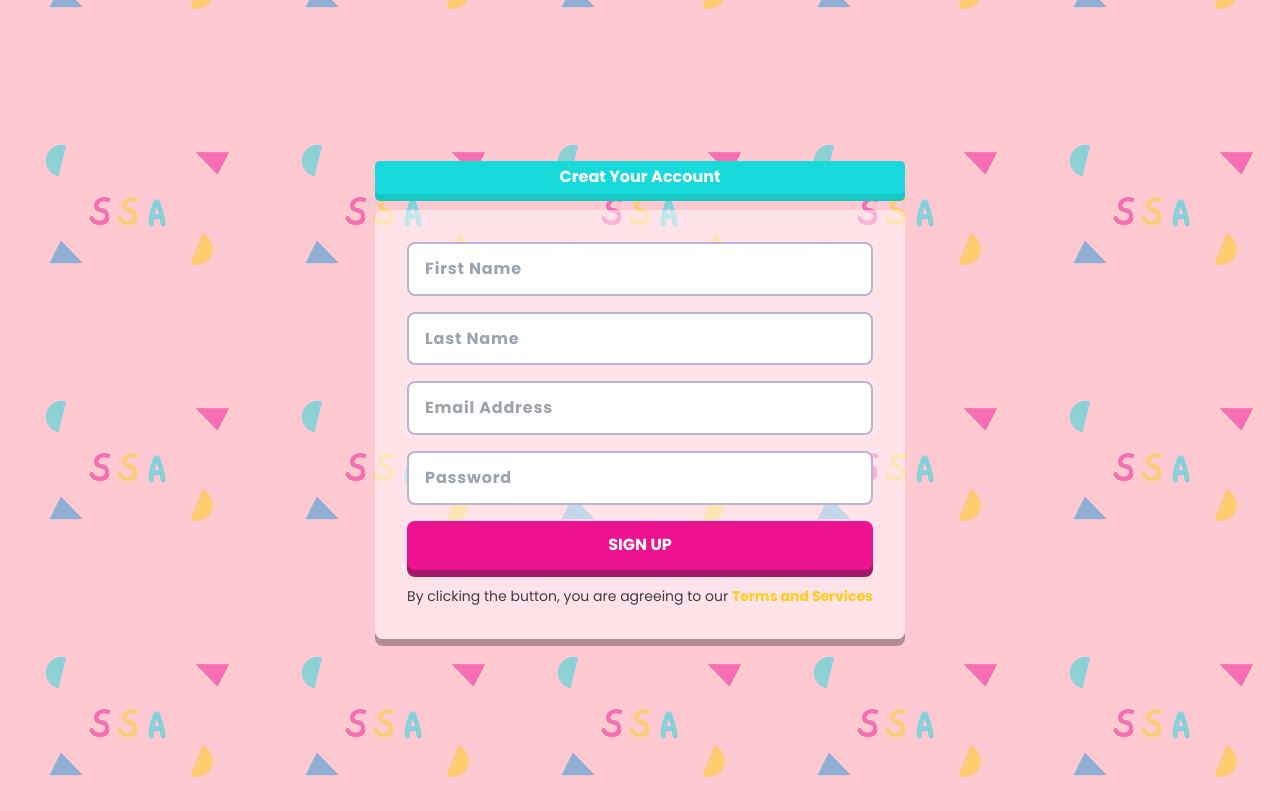
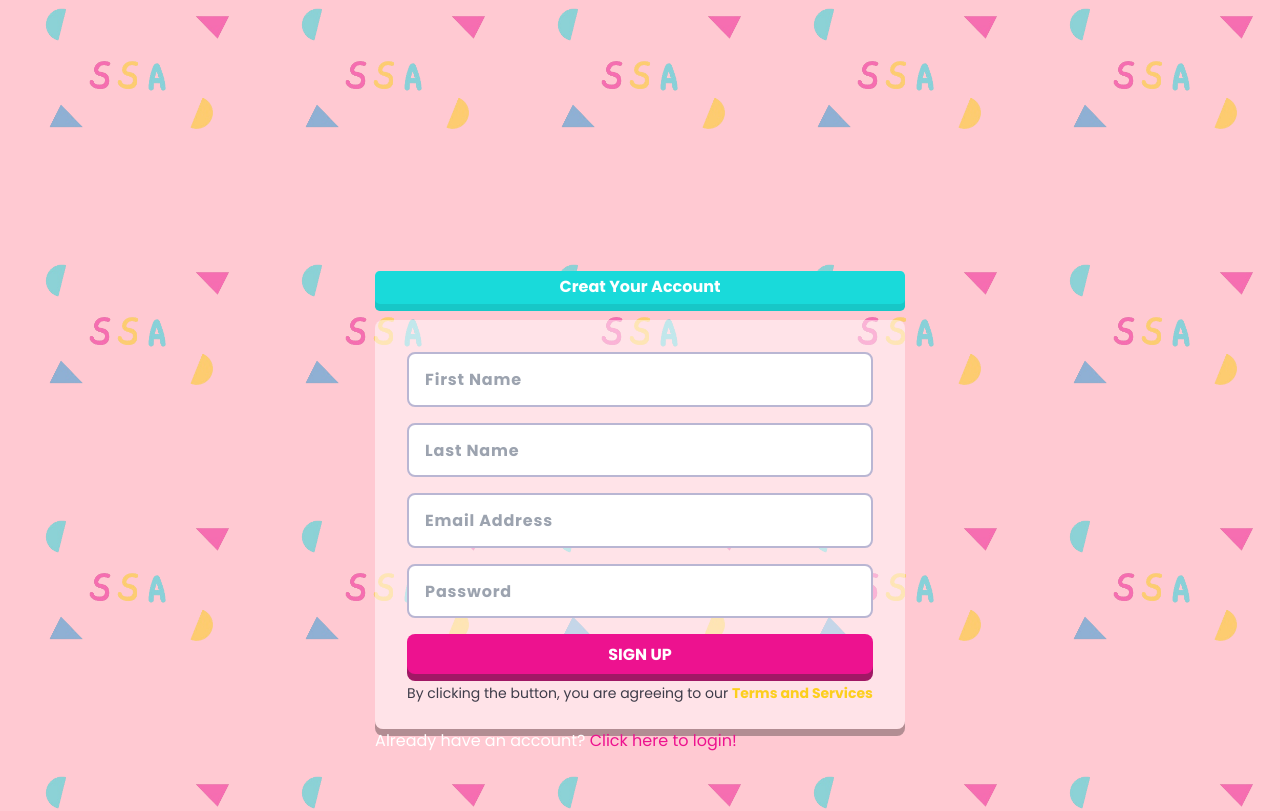
Before and after one commit to mohammad-ziadeh/react-project-final, a React (Vite) app: page / in a window 1280 px wide. Shown: the top 811 px of the page. Built offline with nearby package versions, Linux system fonts and the light colour scheme; a web font is replaced by a local one.

Commit message:
first commit

```diff
--- a/src/pages/aboutUs/about.css
+++ b/src/pages/aboutUs/about.css
@@ -23,6 +23,15 @@
   grid-row: 1;
 }
 .container h1 {
+  margin-top: 100px;
+  color: var(--fifth-color);
+  font-family: var(--font-family);
+  text-align: center;
+}
+.container h2 {
+  align-items: center;
+  gap: 40px;
+  display: flex;
   margin-top: 100px;
   color: var(--fifth-color);
   font-family: var(--font-family);
--- a/src/pages/aboutUs/about.jsx
+++ b/src/pages/aboutUs/about.jsx
@@ -19,7 +19,16 @@ function About() {
 
       <div className="grid">
         <div class="flex3">
-          <div>
+          <div></div>
+          <div></div>
+          <div></div>
+        </div>
+
+        <div className="flex2">
+          <ul>
+            <li className="one">
+              <h2>
+                {" "}
                 <IoIosHome
                   style={{
                     color: "white",
@@ -29,8 +38,15 @@ function About() {
                     height: "80px",
                   }}
                 />
-          </div>
-          <div>
+                Frindly Environment
+              </h2>
+            </li>
+            <li className="pargraph">
+              Providing an encouraging and safe environment<br></br> that
+              encourages children to learn and interact freely{" "}
+            </li>
+            <li className="tow">
+              <h2>
                 <TbHorseToy
                   style={{
                     color: "white",
@@ -40,8 +56,16 @@ function About() {
                     height: "80px",
                   }}
                 />
-          </div>
-          <div>
+                Educational Toys
+              </h2>
+            </li>
+            <li className="pargraph">
+              Games aimed at the pleasant development of children'smental and
+              physical skills.{" "}
+            </li>
+            <li className="three">
+              <h2>
+                {" "}
                 <GiNotebook
                   style={{
                     color: "white",
@@ -51,27 +75,8 @@ function About() {
                     height: "80px",
                   }}
                 />
-          </div>
-        </div>
-
-        <div className="flex2">
-          <ul>
-            <li className="one">
-              <h2>Frindly Environment</h2>
-            </li>
-            <li className="pargraph">
-              Providing an encouraging and safe environment<br></br> that
-              encourages children to learn and interact freely{" "}
-            </li>
-            <li className="tow">
-              <h2>Educational Toys</h2>
-            </li>
-            <li className="pargraph">
-              Games aimed at the pleasant development of children'smental and
-              physical skills.{" "}
-            </li>
-            <li className="three">
-              <h2>Educational Activities</h2>
+                Educational Activities
+              </h2>
             </li>
             <li className="pargraph">
               Activities aimed at stimulating children's <br></br>thinking and
--- a/src/pages/login/creatAndLogin.jsx
+++ b/src/pages/login/creatAndLogin.jsx
@@ -1,42 +1,37 @@
-// import React from "react";
-// import Login from "./login";
-// import Signup from "./signup";
-// export default function creatAndLogin() {
-//   return (
-//     <div>
-//       <Login />
-//       <Signup />
-//     </div>
-//   );
-// }
-import React, { useState, useEffect } from "react";
+import React, { useRef } from "react";
 import Login from "./login";
 import Signup from "./signup";
+import "./log.css";
 
 export default function CreatAndLogin() {
-  const [isAccountCreated, setIsAccountCreated] = useState(false);
-
-  // Disable scrolling when the account isn't created
-  useEffect(() => {
-    if (!isAccountCreated) {
-      document.body.style.overflow = "hidden"; // Disable scrolling
-    } else {
-      document.body.style.overflow = "auto"; // Enable scrolling
-    }
-
-    // Cleanup when the component unmounts
-    return () => {
-      document.body.style.overflow = "auto";
-    };
-  }, [isAccountCreated]);
-
+  const loginSectionRef = useRef(null);
+  const signupSectionRef = useRef(null);
+  const handleScrollToLogin = () => {
+    loginSectionRef.current.scrollIntoView({
+      behavior: "smooth",
+      block: "start",
+    });
+  };
+  const handleScrollToSignup = () => {
+    signupSectionRef.current.scrollIntoView({
+      behavior: "smooth",
+      block: "start",
+    });
+  };
+  const handleValidSignIn = () => {
+    alert("Login Successful!");
+  };
   return (
-    <div>
-      {!isAccountCreated ? (
-        <Signup onAccountCreated={() => setIsAccountCreated(true)} />
-      ) : (
-        <Login />
-      )}
+    <div style={{ overflow: "hidden", height: "130vh" }}>
+      <div ref={signupSectionRef}>
+        <Signup handleScrollToLogin={handleScrollToLogin} />
+      </div>
+      <div ref={loginSectionRef}>
+        <Login
+          handleScrollToSignup={handleScrollToSignup}
+          onValidSignIn={handleValidSignIn}
+        />
+      </div>
     </div>
   );
 }
--- a/src/pages/login/log.css
+++ b/src/pages/login/log.css
@@ -35,7 +35,7 @@ body {
   background-position: center;
   background-size: cover;
   background-color: rgba(255, 192, 203, 0.61);
-  height: 120vh;
+  height: 150vh;
 }
 
 .overlay {
@@ -43,8 +43,9 @@ body {
   flex-direction: column;
   align-items: center;
   justify-content: center;
+
   color: #fff;
-  height: calc(100vh - 0.1px);
+  height: calc(130vh);
   padding: 3rem 1.5rem;
 }
 
@@ -69,6 +70,7 @@ body {
   margin-bottom: 1rem;
 }
 .form {
+  line-height: 7px;
   display: flex;
   flex-direction: column;
   gap: 1rem;
@@ -98,6 +100,7 @@ body {
 .form button {
   background-color: var(--Green);
   font-size: 1rem;
+  height: 40px;
   color: #fff;
   border: none;
   outline: none;
@@ -111,6 +114,14 @@ body {
   -ms-border-radius: 0.5rem;
   -o-border-radius: 0.5rem;
   box-shadow: 0px 7px 0px #a11865;
+}
+.changeButton {
+  color: var(--Green);
+}
+.err {
+  color: red;
+  padding: 0px;
+  margin: 0px;
 }
 .form small {
   color: var(--Dark-Blue);
--- a/src/pages/login/login.jsx
+++ b/src/pages/login/login.jsx
@@ -4,7 +4,7 @@ import "./log.css";
 import { useFormik } from "formik";
 import * as Yup from "yup";
 
-function App() {
+function App({ handleScrollToSignup }) {
   const formik = useFormik({
     initialValues: {
       email: "",
@@ -17,12 +17,12 @@ function App() {
       password: Yup.string()
         .required("Required")
         .matches(
-          /^(?=.*[A-Z])(?=.*\d)(?=.*[a-z])[A-Za-z\d]{8,}$/,
-          "Must include one uppercase letter,  one number and be at least 8 characters"
+          /^(?=.*[A-Z])(?=.*\d).{8,}$/,
+          "Must include one uppercase letter, one number, and be at least 8 characters"
         ),
     }),
     onSubmit: (values) => {
-      alert(JSON.stringify(values, null, 2));
+      onValidSignIn();
     },
   });
   return (
@@ -31,7 +31,7 @@ function App() {
         <div className="overlay">
           <article>
             <p className="tag">
-              <strong>Welcome Your Account </strong>
+              <strong>Welcome to your Account </strong>
             </p>
             <form className="form" onSubmit={formik.handleSubmit}>
               <input
@@ -64,6 +64,12 @@ function App() {
                 <span className="red">Terms and Services</span>
               </small>
             </form>
+            <p>
+              Don't have an account?{" "}
+              <button className="changeButton" onClick={handleScrollToSignup}>
+                Click here to sign up!
+              </button>
+            </p>
           </article>
         </div>
       </section>
--- a/src/pages/login/signup.jsx
+++ b/src/pages/login/signup.jsx
@@ -4,38 +4,7 @@ import "./log.css";
 import { useFormik } from "formik";
 import * as Yup from "yup";
 
-function App() {
-  // const [firstName, setFirstName] = useState("");
-  // const [lastName, setLastName] = useState("");
-  // const [email, setEmail] = useState("");
-  // const [password, setPassword] = useState("");
-  // const navigate = useNavigate();
-
-  // const handleRegister = (e) => {
-  //   e.preventDefault();
-
-  //   // Retrieve saved users or initialize an empty array
-  //   let savedUsers = JSON.parse(localStorage.getItem("users")) || [];
-
-  //   // Create a new user object
-  //   let newUser = {
-  //     email,
-  //     password,
-  //     name: `${firstName} ${lastName}`,
-  //   };
-
-  //   // Add new user to the array and save to localStorage
-  //   savedUsers.push(newUser);
-  //   localStorage.setItem("users", JSON.stringify(savedUsers));
-
-  //   alert("You have successfully registered!");
-
-  //   // Redirect to login page
-  //   setTimeout(() => {
-  //     navigate("/login");
-  //   }, 1000);
-  // };
-
+function App({ handleScrollToLogin }) {
   const formik = useFormik({
     initialValues: {
       firstName: "",
@@ -61,7 +30,7 @@ function App() {
         ),
     }),
     onSubmit: (values) => {
-      alert(JSON.stringify(values, null, 2));
+      handleScrollToLogin();
     },
   });
   return (
@@ -83,7 +52,9 @@ function App() {
                 value={formik.values.firstName}
               />
               {formik.touched.firstName && formik.errors.firstName ? (
-                <div style={{ color: "red" }}>{formik.errors.firstName}</div>
+                <div className="err" style={{ color: "red" }}>
+                  {formik.errors.firstName}
+                </div>
               ) : null}
               <input
                 type="text"
@@ -121,12 +92,20 @@ function App() {
               {formik.touched.password && formik.errors.password ? (
                 <div style={{ color: "red" }}>{formik.errors.password}</div>
               ) : null}
+
               <button type="submit">Sign up </button>
+
               <small>
                 By clicking the button, you are agreeing to our{" "}
                 <span className="red">Terms and Services</span>
               </small>
             </form>
+            <p>
+              Already have an account?{" "}
+              <button className="changeButton" onClick={handleScrollToLogin}>
+                Click here to login!
+              </button>
+            </p>
           </article>
         </div>
       </section>
```
Lines whose indentation alone changed are shown as unchanged.
